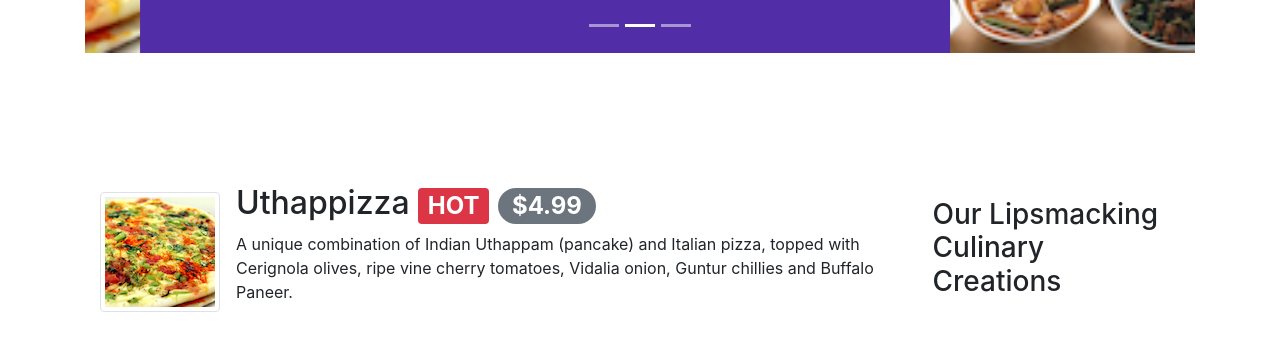
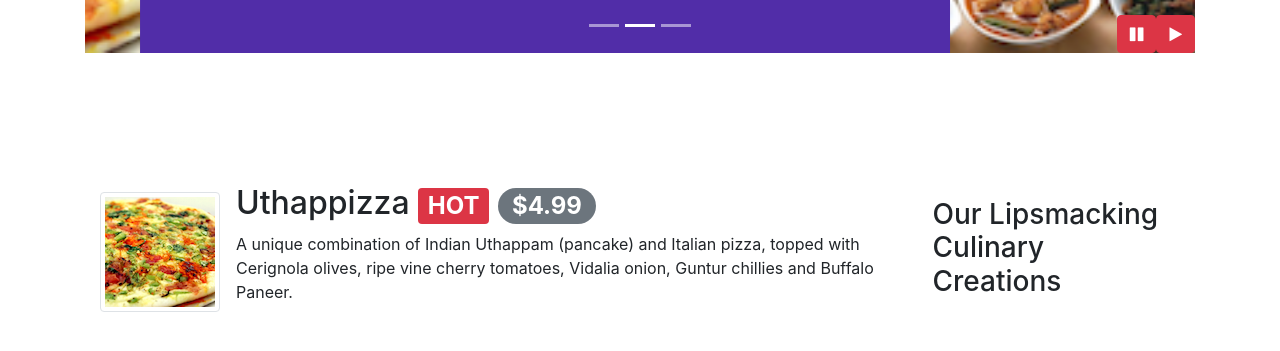
Before and after one commit to Sohidul-Islam/git-test, a website: page index.html in a window 1280 px wide. Shown: the part 589-940 px from the top of the page. Drawn offline with nearby package versions, Linux system fonts and the light colour scheme.

Commit message:
Bootstrap JQuery

```diff
--- a/css/styles.css
+++ b/css/styles.css
@@ -46,3 +46,9 @@
     min-height: 300px;
 
 }
+
+#carouselButton{
+    right: 0px;
+    bottom: 0px;
+    position: absolute;
+}
--- a/index.html
+++ b/index.html
@@ -239,6 +239,14 @@
                 <span class="carousel-control-next-icon" aria-hidden="true"></span>
                 <span class="sr-only">Next</span>
             </a>
+            <div class="btn-group" id="carouselButton">
+            <div class="carousel-pause-button">
+            <button type="button" class="btn btn-danger"><span class="fa fa-pause"></span></button>
+            </div>
+            <div class="carousel-play-button">
+                <button type="button" class="btn btn-danger"><span class="fa fa-play"></span></button>
+            </div>
+            </div>
         </div>
     </div>
 
@@ -352,7 +360,18 @@
 <script src="node_modules/jquery/dist/jquery.slim.min.js"></script>
 <script src="node_modules/popper.js/dist/umd/popper.min.js"></script>
 <script src="node_modules/bootstrap/dist/js/bootstrap.min.js"></script>
+<script>
+    $(document).ready(function(){
+        $('#myCarousel').carousel({interval:2000});
 
+        $('.carousel-pause-button').click(function(){
+            $('#myCarousel').carousel('pause');
+        });
+        $('.carousel-play-button').click(function(){
+            $('#myCarousel').carousel('cycle');
+        });
+    });
+</script>
 </body>
 
 </html>
```
Also changed, not shown: 1 other file.
